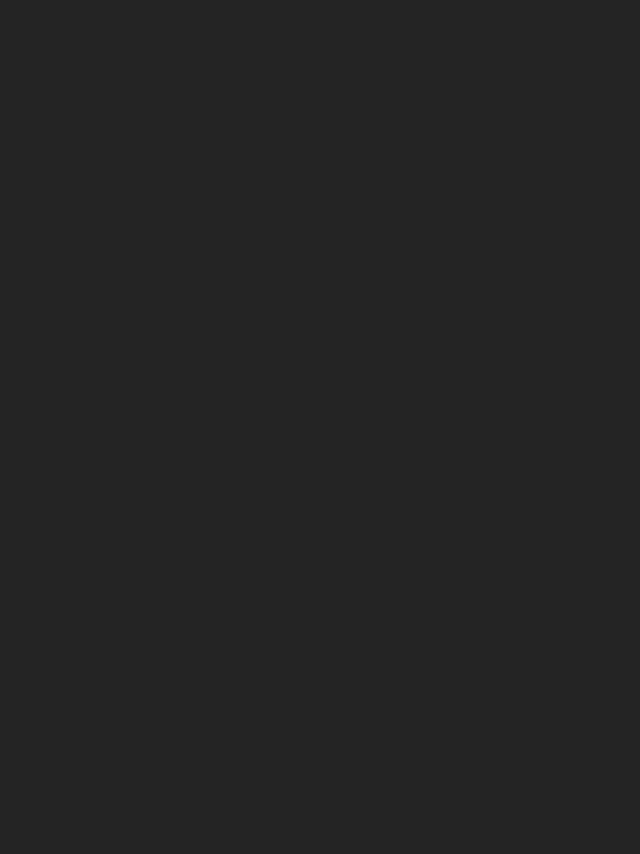
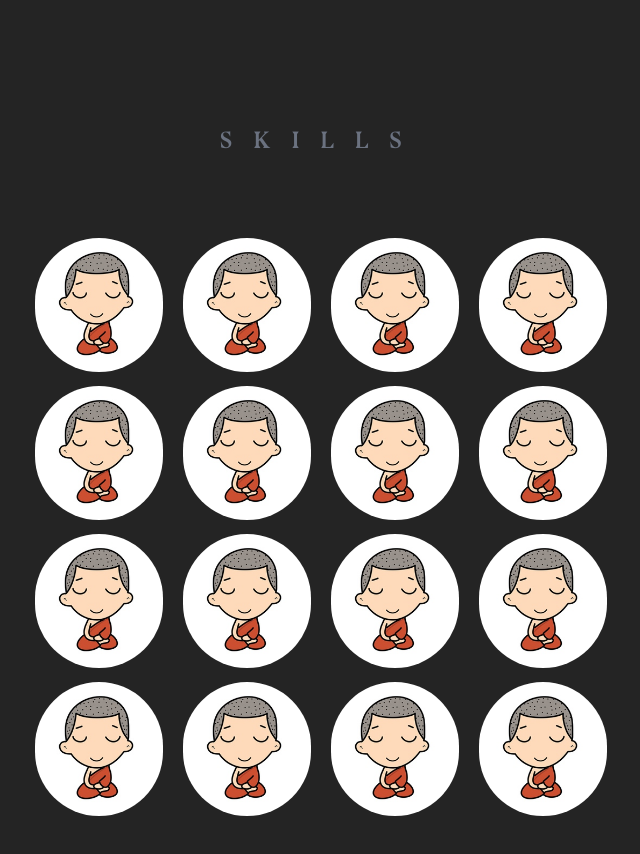
Before and after one commit to RobbieProkop/portfolio, a Next.js app: page / in a window 1280 px wide. Shown: the part 2660-3514 px from the top of the page, without its empty margins (319-959 px from the left). Built offline with nearby package versions, Linux system fonts and the light colour scheme.

Commit message:
styling the skill

```diff
--- /dev/null
+++ b/components/Skill.tsx
@@ -0,0 +1,27 @@
+import { motion } from "framer-motion";
+import Image from "next/image";
+import fav from "../asset/images/fav.jpeg";
+
+type Props = {
+  directionLeft?: boolean;
+};
+const Skill = ({ directionLeft }: Props) => {
+  return (
+    <div className="group relative flex cursor-pointer">
+      <motion.div
+        initial={{
+          x: directionLeft ? -200 : 200,
+          opacity: 0,
+        }}
+        whileInView={{ opacity: 1, x: 0 }}
+        transition={{ duration: 1 }}
+        // group-hover:animate-bounce
+        className="h-24 w-24 border-gray-500 xl:h-32 xl:w-32 filter group-hover:grayscale group-hover:animate-spin
+        transition-duration-300 ease-in-out"
+      >
+        <Image src={fav} objectFit="cover" className="rounded-full" />
+      </motion.div>
+    </div>
+  );
+};
+export default Skill;
--- a/components/Skills.tsx
+++ b/components/Skills.tsx
@@ -1,11 +1,38 @@
+import { motion } from "framer-motion";
+import Skill from "./Skill";
+
 type Props = {};
 const Skills = (props: Props) => {
   return (
-    <div className="h-screen">
+    <motion.div
+      initial={{ opacity: 0 }}
+      whileInView={{ opacity: 1 }}
+      transition={{ duration: 1.5 }}
+      className="flex flex-col relative text-center md:text-left xl:flex-row max-w-[2000px] xl:px-10 min-h-screen justify-center xl:space-y-0 mx-auto items-center"
+    >
       <h3 className="absolute top-0 uppercase tracking-[20px] text-gray-500 text-2xl mb-5">
         Skills
       </h3>
-    </div>
+
+      <div className="grid grid-cols-4 gap-5">
+        <Skill />
+        <Skill />
+        <Skill />
+        <Skill />
+        <Skill />
+        <Skill />
+        <Skill />
+        <Skill />
+        <Skill />
+        <Skill />
+        <Skill />
+        <Skill />
+        <Skill />
+        <Skill />
+        <Skill />
+        <Skill />
+      </div>
+    </motion.div>
   );
 };
 export default Skills;
```
